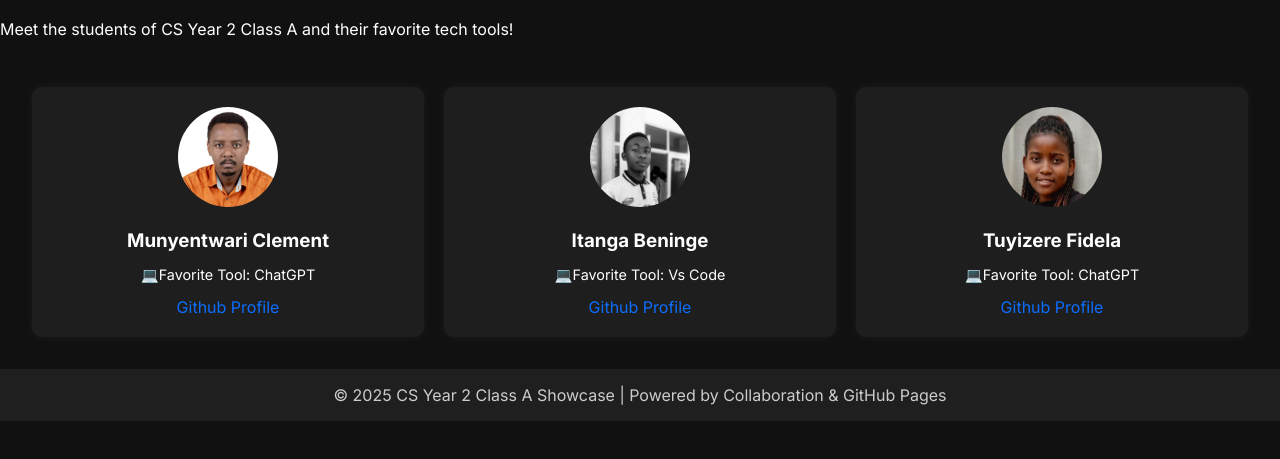
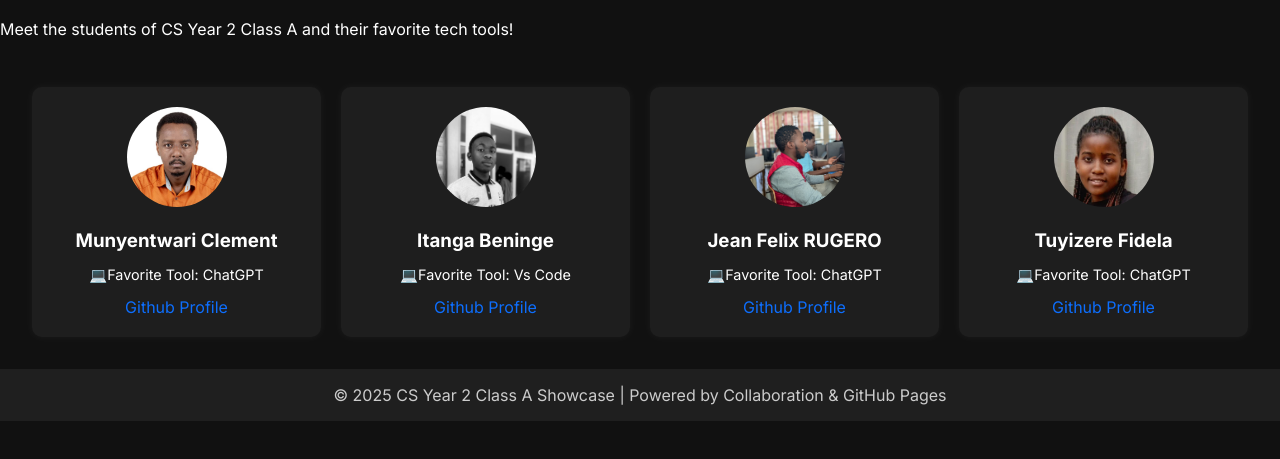
Before and after one commit to Clement007/ssrs_A, a plain HTML site: page index.html in a window 1280 px wide. Shown: the part 63-522 px from the top of the page. Drawn offline with Linux system fonts and the light colour scheme.

Commit message:
change made

```diff
--- a/index.html
+++ b/index.html
@@ -106,6 +106,12 @@
         <!--Student 08 Card -->
         <!--Student 09 Card -->
         <!--Student 10 Card -->
+        <div class="card">
+            <img src="images/Rugero.jpeg" alt="Jean Felix RUGERO">
+            <h3>Jean Felix RUGERO</h3>
+            <p>💻Favorite Tool: ChatGPT</p>
+            <a href="https://github.com/rugero12" target="_blank">Github Profile</a>
+        </div>
         <!--Student 11 Card -->
 
         <!--Student 12 Card -->
```
Also changed, not shown: images/Rugero.jpeg (added).
